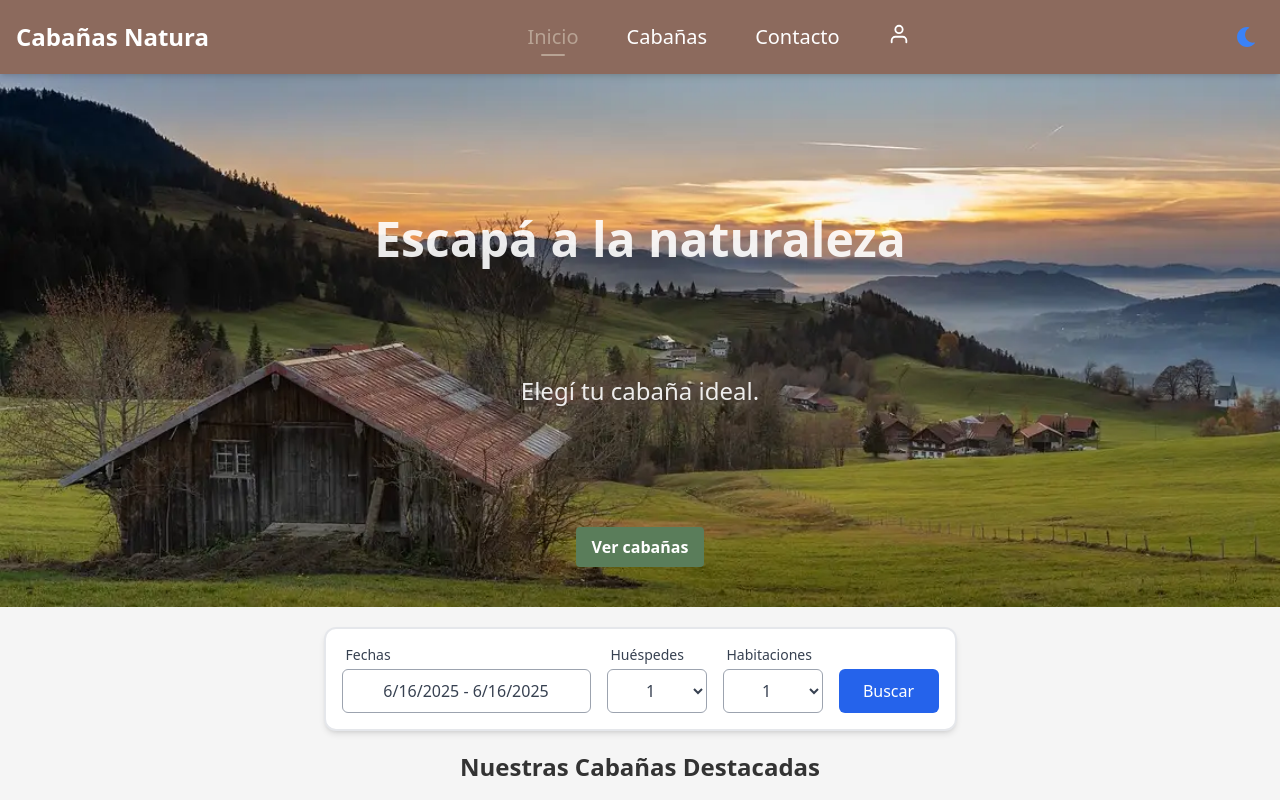
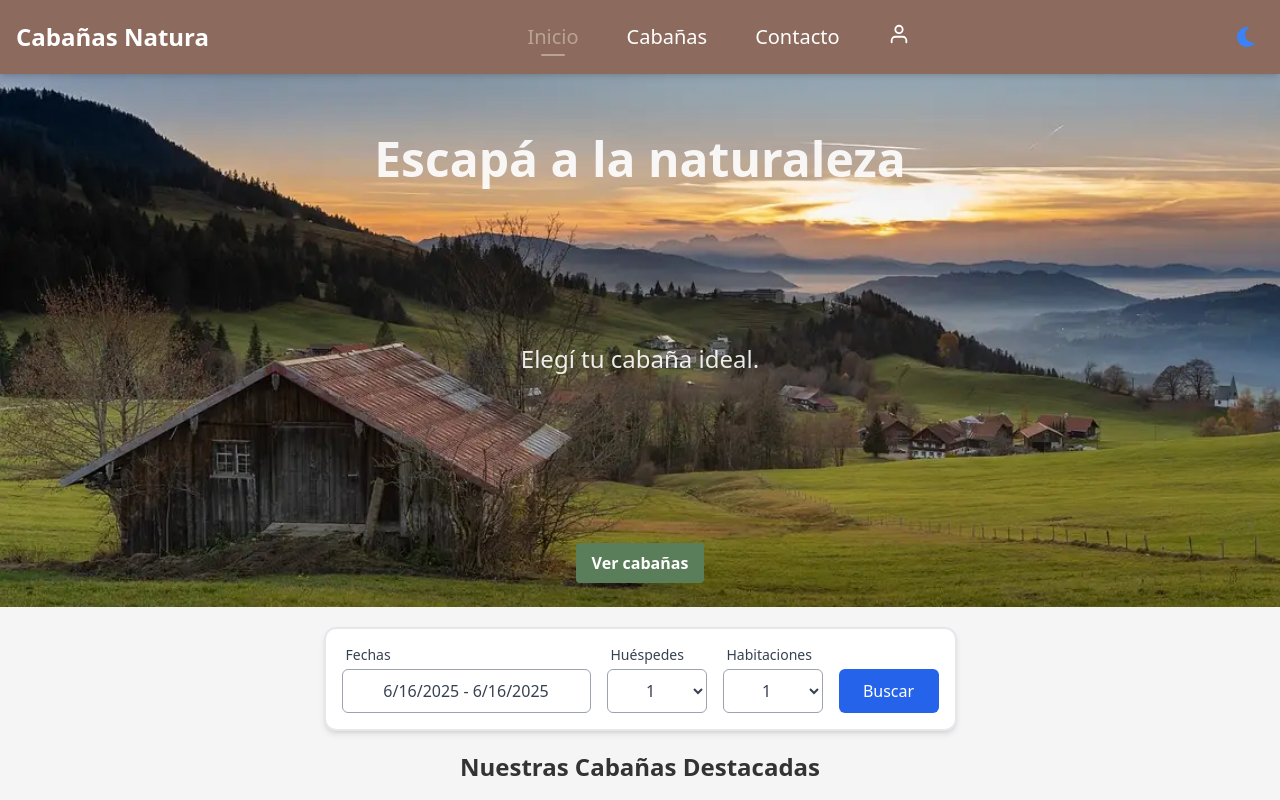
Before and after one commit to OLuciani/cabin-rentals-frontend, a Next.js app: page / in a window 1280 px wide. Built offline with nearby package versions, Linux system fonts and the light colour scheme; no server answers.

Commit message:
feat(ui): ajustar textos sobre imágen de portada en src/app/page.tsx

```diff
--- a/src/app/page.tsx
+++ b/src/app/page.tsx
@@ -34,14 +34,14 @@ export default function Home() {
           />
         </div>
 
-        <div className="absolute inset-0 bg-opacity-40 flex flex-col items-center justify-end pb-40 md:pb-64 lg:pb-10 ">
-          <div className="text-center text-white/90 flex flex-col items-center justify-center md:gap-14 xl:gap-24 ">
+        <div className="absolute inset-0 bg-opacity-40 flex flex-col items-center justify-end pb-64 md:pb-6 lg:pb-6 ">
+          <div className="text-center text-white/90 flex flex-col items-center justify-center md:gap-36   ">
             <h2 className="text-3xl sm:text-4xl md:text-5xl font-semibold mb-4">
               Escapá a la naturaleza
             </h2>
-            <p className="hidden lg:block text-2xl ">Elegí tu cabaña ideal.</p>
+            <p className="hidden md:block text-2xl ">Elegí tu cabaña ideal.</p>
             <Link href="/cabins">
-              <button className="hidden lg:block mt-6 bg-accent dark:bg-darkAccent hover:bg-darkAccent dark:hover:bg-accent text-white font-bold py-2 px-4 rounded">
+              <button className="hidden md:block mt-6 bg-accent dark:bg-darkAccent hover:bg-darkAccent dark:hover:bg-accent text-white font-bold py-2 px-4 rounded">
                 Ver cabañas
               </button>
             </Link>
```
